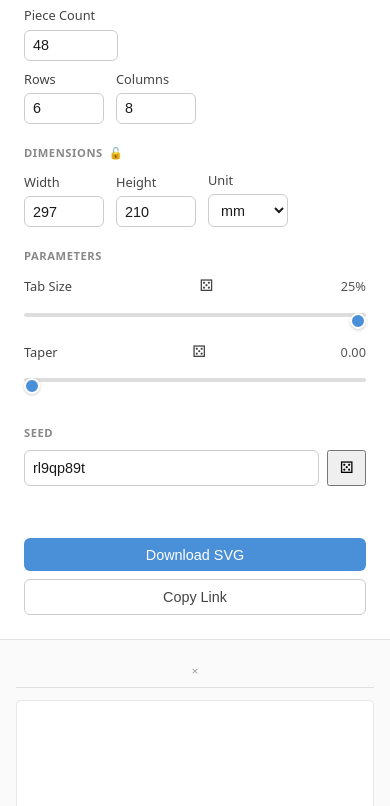
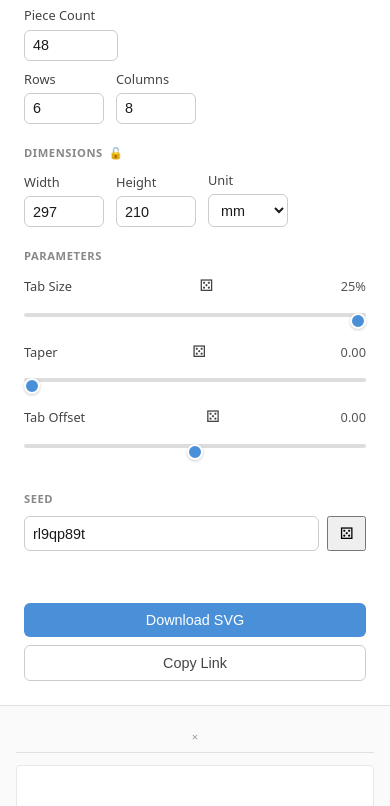
Before and after one commit to Shadow-Puppet/JigsawGenerator, a website built with Vite: page web/index.html in a window 390 px wide. Shown: the part 94-900 px from the top of the page. Built offline with nearby package versions, Linux system fonts and the light colour scheme; what puzzle-wasm would draw is missing.

Commit message:
feat(quick-019): add Tab Offset slider to UI with randomize toggle and URL sync
- Add Tab Offset slider in Parameters section (-0.15 to 0.15, default 0)
- Add per-edge randomize toggle with center-aware behavior
- Wire offset into buildConfig() for WASM generation
- Add URL param sync (off=, offr=, offmax=) for link sharing
- Add offset readout update and range highlight

```diff
--- a/web/index.html
+++ b/web/index.html
@@ -84,6 +84,20 @@
                 <input type="range" id="taper-max" min="0" max="1" step="0.01" value="0" class="range-max" style="display:none" />
               </div>
             </div>
+            <div class="slider-group" id="offset-group">
+              <div class="slider-label">
+                <label for="offset">Tab Offset</label>
+                <label class="randomize-toggle" title="Randomize per edge">
+                  <input type="checkbox" id="offset-randomize" />
+                  <span class="toggle-icon">&#9860;</span>
+                </label>
+                <span class="readout" id="offset-readout">0.00</span>
+              </div>
+              <div class="range-slider-container" id="offset-track">
+                <input type="range" id="offset" min="-0.15" max="0.15" step="0.01" value="0" />
+                <input type="range" id="offset-max" min="-0.15" max="0.15" step="0.01" value="0.15" class="range-max" style="display:none" />
+              </div>
+            </div>
           </section>
 
           <section class="control-section">
--- a/web/src/main.ts
+++ b/web/src/main.ts
@@ -30,6 +30,12 @@ let taperRandomize: HTMLInputElement;
 let taperMaxSlider: HTMLInputElement;
 let tabTrack: HTMLElement;
 let taperTrack: HTMLElement;
+
+let offsetSlider: HTMLInputElement;
+let offsetReadout: HTMLElement;
+let offsetRandomize: HTMLInputElement;
+let offsetMaxSlider: HTMLInputElement;
+let offsetTrack: HTMLElement;
 
 let pieceTargetInput: HTMLInputElement;
 let pieceSizeWarning: HTMLElement;
@@ -84,6 +90,10 @@ function buildConfig(): object {
   if (taperRandomize.checked) {
     tabConfig.taper_max = 0.57 + parseFloat(taperMaxSlider.value) * 0.75;
   }
+  tabConfig.offset = parseFloat(offsetSlider.value);
+  if (offsetRandomize.checked) {
+    tabConfig.offset_max = parseFloat(offsetMaxSlider.value);
+  }
   return {
     rows: parseInt(rowsInput.value, 10),
     cols: parseInt(colsInput.value, 10),
@@ -135,6 +145,17 @@ function loadFromURL(): boolean {
     taperMaxSlider.style.display = "";
   }
 
+  // Restore offset state
+  const offsetVal = parseInt(params.get("off") ?? "0", 10) / 100;
+  const offset = Math.max(-0.15, Math.min(0.15, offsetVal));
+  offsetSlider.value = String(offset);
+  if (params.get("offr") === "1") {
+    offsetRandomize.checked = true;
+    const offMax = Math.max(-0.15, Math.min(0.15, parseInt(params.get("offmax") ?? "15", 10) / 100));
+    offsetMaxSlider.value = String(offMax);
+    offsetMaxSlider.style.display = "";
+  }
+
   return true;
 }
 
@@ -157,6 +178,11 @@ function updateURL(): void {
   if (taperRandomize.checked) {
     params.set("taperr", "1");
     params.set("tapermax", String(Math.round(parseFloat(taperMaxSlider.value) * 100)));
+  }
+  params.set("off", String(Math.round(parseFloat(offsetSlider.value) * 100)));
+  if (offsetRandomize.checked) {
+    params.set("offr", "1");
+    params.set("offmax", String(Math.round(parseFloat(offsetMaxSlider.value) * 100)));
   }
   history.replaceState(null, "", "?" + params.toString());
 }
@@ -469,8 +495,14 @@ function updateReadouts(): void {
   } else {
     taperReadout.textContent = parseFloat(taperSlider.value).toFixed(2);
   }
+  if (offsetRandomize.checked) {
+    offsetReadout.textContent = `${parseFloat(offsetSlider.value).toFixed(2)}-${parseFloat(offsetMaxSlider.value).toFixed(2)}`;
+  } else {
+    offsetReadout.textContent = parseFloat(offsetSlider.value).toFixed(2);
+  }
   updateRangeHighlight(tabSlider, tabMaxSlider, tabTrack, tabRandomize.checked);
   updateRangeHighlight(taperSlider, taperMaxSlider, taperTrack, taperRandomize.checked);
+  updateRangeHighlight(offsetSlider, offsetMaxSlider, offsetTrack, offsetRandomize.checked);
 }
 
 // ─── Randomize Toggle Helpers ────────────────────────────────
@@ -758,6 +790,12 @@ async function main(): Promise<void> {
   tabTrack = document.getElementById("tab-track")!;
   taperTrack = document.getElementById("taper-track")!;
 
+  offsetSlider = document.getElementById("offset") as HTMLInputElement;
+  offsetReadout = document.getElementById("offset-readout")!;
+  offsetRandomize = document.getElementById("offset-randomize") as HTMLInputElement;
+  offsetMaxSlider = document.getElementById("offset-max") as HTMLInputElement;
+  offsetTrack = document.getElementById("offset-track")!;
+
   pieceTargetInput = document.getElementById("piece-target") as HTMLInputElement;
   pieceSizeWarning = document.getElementById("piece-size-warning")!;
   gridLockBtn = document.getElementById("grid-lock")!;
@@ -837,7 +875,7 @@ async function main(): Promise<void> {
   });
 
   // Range sliders — update readout + regenerate
-  const sliders = [tabSlider, taperSlider];
+  const sliders = [tabSlider, taperSlider, offsetSlider];
   for (const slider of sliders) {
     slider.addEventListener("input", () => {
       // When randomize is on, clamp min <= max
@@ -846,6 +884,9 @@ async function main(): Promise<void> {
       }
       if (slider === taperSlider && taperRandomize.checked) {
         clampMinMax(taperSlider, taperMaxSlider);
+      }
+      if (slider === offsetSlider && offsetRandomize.checked) {
+        clampMinMax(offsetSlider, offsetMaxSlider);
       }
       updateReadouts();
       scheduleGenerate();
@@ -863,6 +904,11 @@ async function main(): Promise<void> {
     updateReadouts();
     scheduleGenerate();
   });
+  offsetMaxSlider.addEventListener("input", () => {
+    clampMaxMin(offsetSlider, offsetMaxSlider);
+    updateReadouts();
+    scheduleGenerate();
+  });
 
   // Randomize checkboxes
   tabRandomize.addEventListener("change", () => {
@@ -870,6 +916,9 @@ async function main(): Promise<void> {
   });
   taperRandomize.addEventListener("change", () => {
     toggleRandomize(taperRandomize, taperMaxSlider, taperSlider);
+  });
+  offsetRandomize.addEventListener("change", () => {
+    toggleRandomize(offsetRandomize, offsetMaxSlider, offsetSlider);
   });
 
   // Unit select — convert dimensions and recalculate tab max
```
